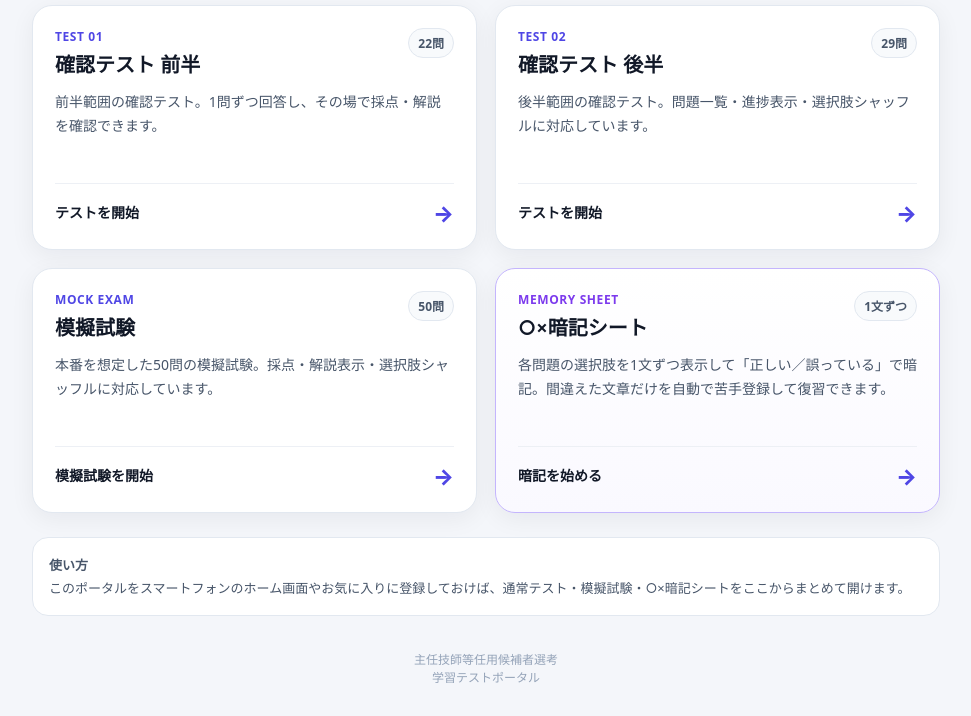
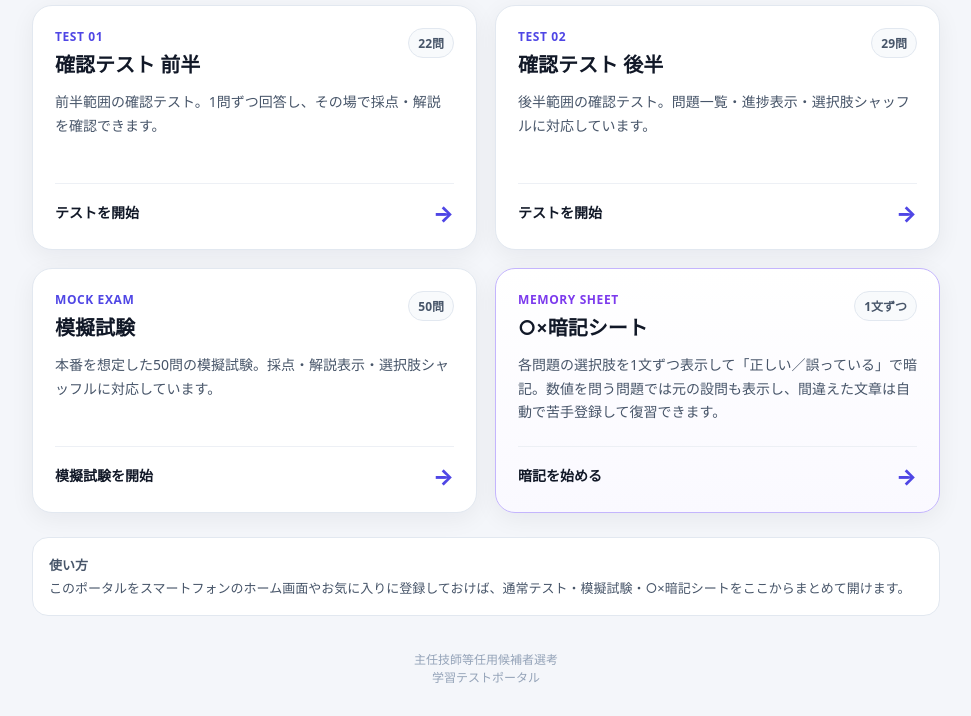
Before and after one commit to 0213mano-png/quiz_portal, a plain HTML site: page index.html in a window 1280 px wide. Shown: the part 203-919 px from the top of the page, without its empty margins (154-1125 px from the left). Drawn offline with Linux system fonts and the light colour scheme.

Commit message:
Update memory sheet description in portal

```diff
--- a/index.html
+++ b/index.html
@@ -20,7 +20,7 @@
 <a class="quiz-card" href="https://0213mano-png.github.io/quiz1/"><div class="card-header"><div><div class="quiz-type">TEST 01</div><h2 class="quiz-title">確認テスト 前半</h2></div><span class="question-count">22問</span></div><p class="quiz-description">前半範囲の確認テスト。1問ずつ回答し、その場で採点・解説を確認できます。</p><div class="open-row"><span>テストを開始</span><span class="arrow">→</span></div></a>
 <a class="quiz-card" href="https://0213mano-png.github.io/quiz2/"><div class="card-header"><div><div class="quiz-type">TEST 02</div><h2 class="quiz-title">確認テスト 後半</h2></div><span class="question-count">29問</span></div><p class="quiz-description">後半範囲の確認テスト。問題一覧・進捗表示・選択肢シャッフルに対応しています。</p><div class="open-row"><span>テストを開始</span><span class="arrow">→</span></div></a>
 <a class="quiz-card" href="https://0213mano-png.github.io/quiz3/"><div class="card-header"><div><div class="quiz-type">MOCK EXAM</div><h2 class="quiz-title">模擬試験</h2></div><span class="question-count">50問</span></div><p class="quiz-description">本番を想定した50問の模擬試験。採点・解説表示・選択肢シャッフルに対応しています。</p><div class="open-row"><span>模擬試験を開始</span><span class="arrow">→</span></div></a>
-<a class="quiz-card memory" href="https://0213mano-png.github.io/quiz1_suffle/"><div class="card-header"><div><div class="quiz-type">MEMORY SHEET</div><h2 class="quiz-title">○×暗記シート</h2></div><span class="question-count">1文ずつ</span></div><p class="quiz-description">各問題の選択肢を1文ずつ表示して「正しい／誤っている」で暗記。間違えた文章だけを自動で苦手登録して復習できます。</p><div class="open-row"><span>暗記を始める</span><span class="arrow">→</span></div></a>
+<a class="quiz-card memory" href="https://0213mano-png.github.io/quiz1_suffle/"><div class="card-header"><div><div class="quiz-type">MEMORY SHEET</div><h2 class="quiz-title">○×暗記シート</h2></div><span class="question-count">1文ずつ</span></div><p class="quiz-description">各問題の選択肢を1文ずつ表示して「正しい／誤っている」で暗記。数値を問う問題では元の設問も表示し、間違えた文章は自動で苦手登録して復習できます。</p><div class="open-row"><span>暗記を始める</span><span class="arrow">→</span></div></a>
 </section>
 <section class="info"><strong>使い方</strong><br>このポータルをスマートフォンのホーム画面やお気に入りに登録しておけば、通常テスト・模擬試験・○×暗記シートをここからまとめて開けます。</section>
 </main>
```
